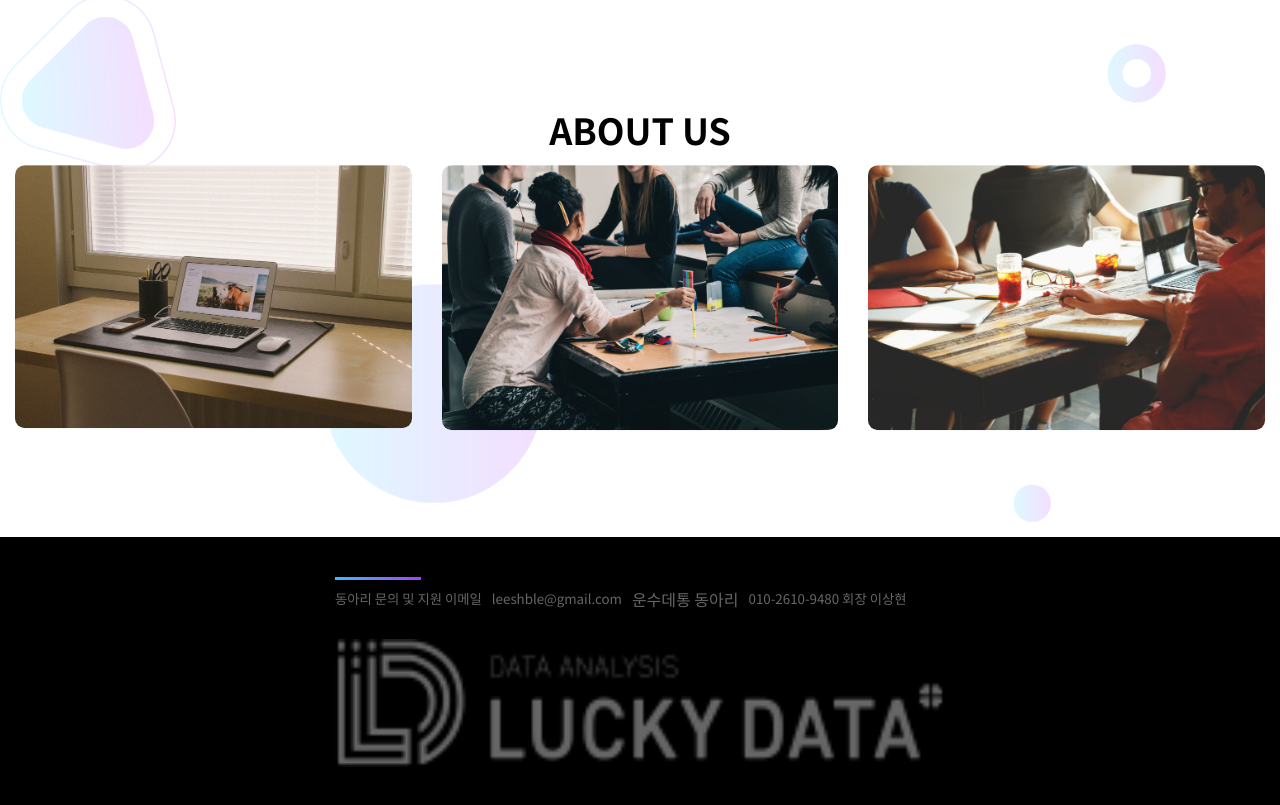
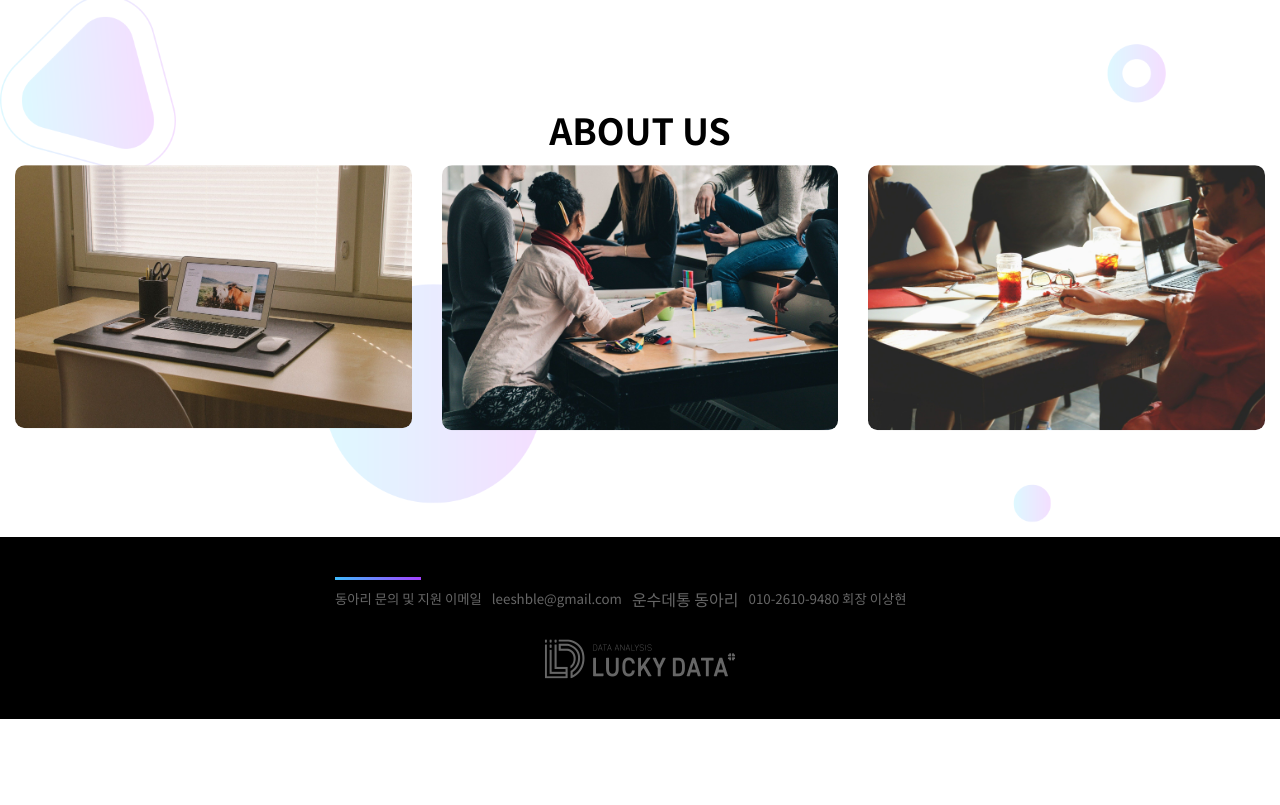
Before and after one commit to kakasoo/luckydata_client, a React (Create React App) app: page / in a window 1280 px wide. Shown: the part 664-1469 px from the top of the page. After the commit the page ends 1383 px from the top, so only its background shows below. Built offline with nearby package versions, Linux system fonts and the light colour scheme; no server answers.

Commit message:
[FE] fix : img default를 inline으로 100%으로 수정, footer 크기 auto

```diff
--- a/src/components/molecules/Footer.tsx
+++ b/src/components/molecules/Footer.tsx
@@ -47,9 +47,10 @@ const FooterCenterText3 = styled.div`
 
 const FooterCenterLogo = styled.img`
   display: block;
-    margin-top:30px;
+  margin-top: 30px;
   margin-left: auto;
   margin-right: auto;
+  width: auto;
 `;
 
 const Footer = (): JSX.Element => {
@@ -63,7 +64,10 @@ const Footer = (): JSX.Element => {
           <FooterCenterText2>운수데통 동아리</FooterCenterText2>
           <FooterCenterText3>010-2610-9480 회장 이상현</FooterCenterText3>
         </FooterCenterTextWrapper>
-                <FooterCenterLogo src="/images/logo_gray.png" alt="logo"></FooterCenterLogo>
+        <FooterCenterLogo
+          src="/images/logo_gray.png"
+          alt="logo"
+        ></FooterCenterLogo>
       </FooterCenterWrapper>
     </FooterWrapper>
   );
```
Lines whose indentation alone changed are shown as unchanged.
